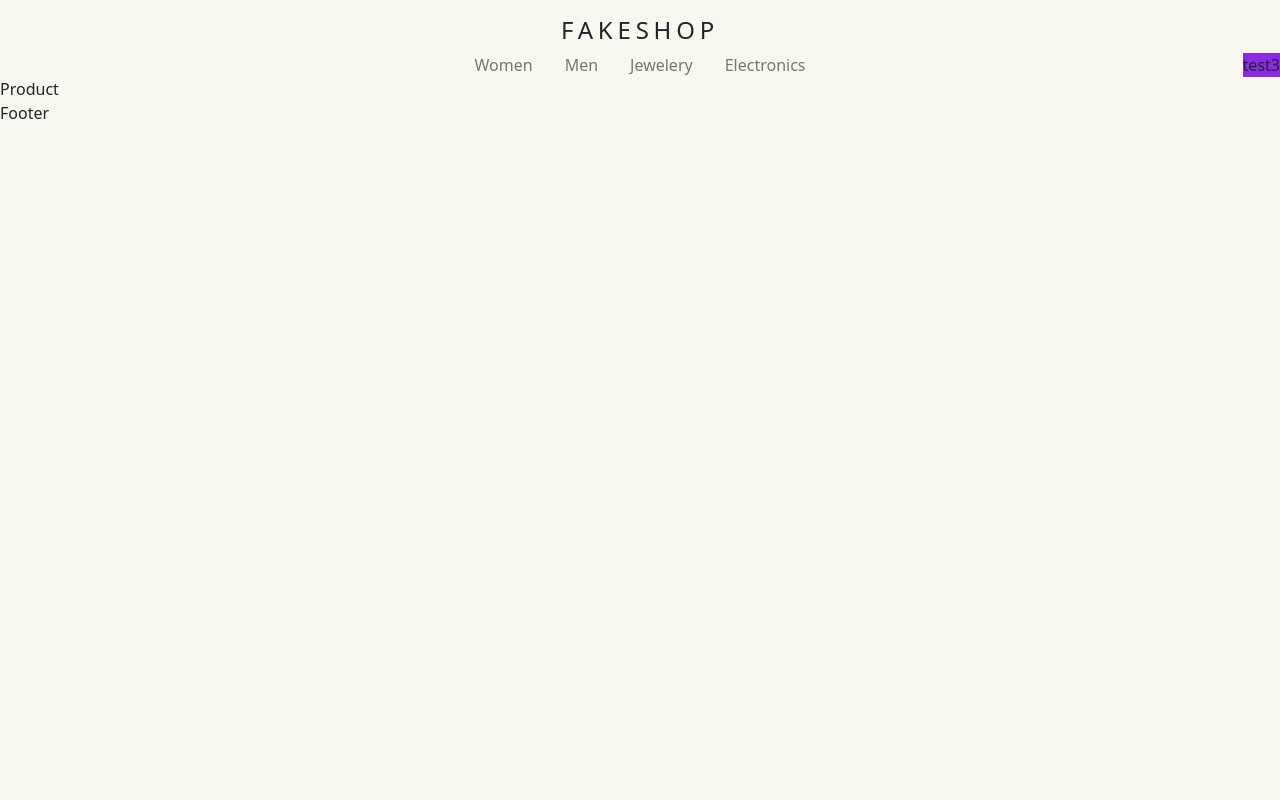
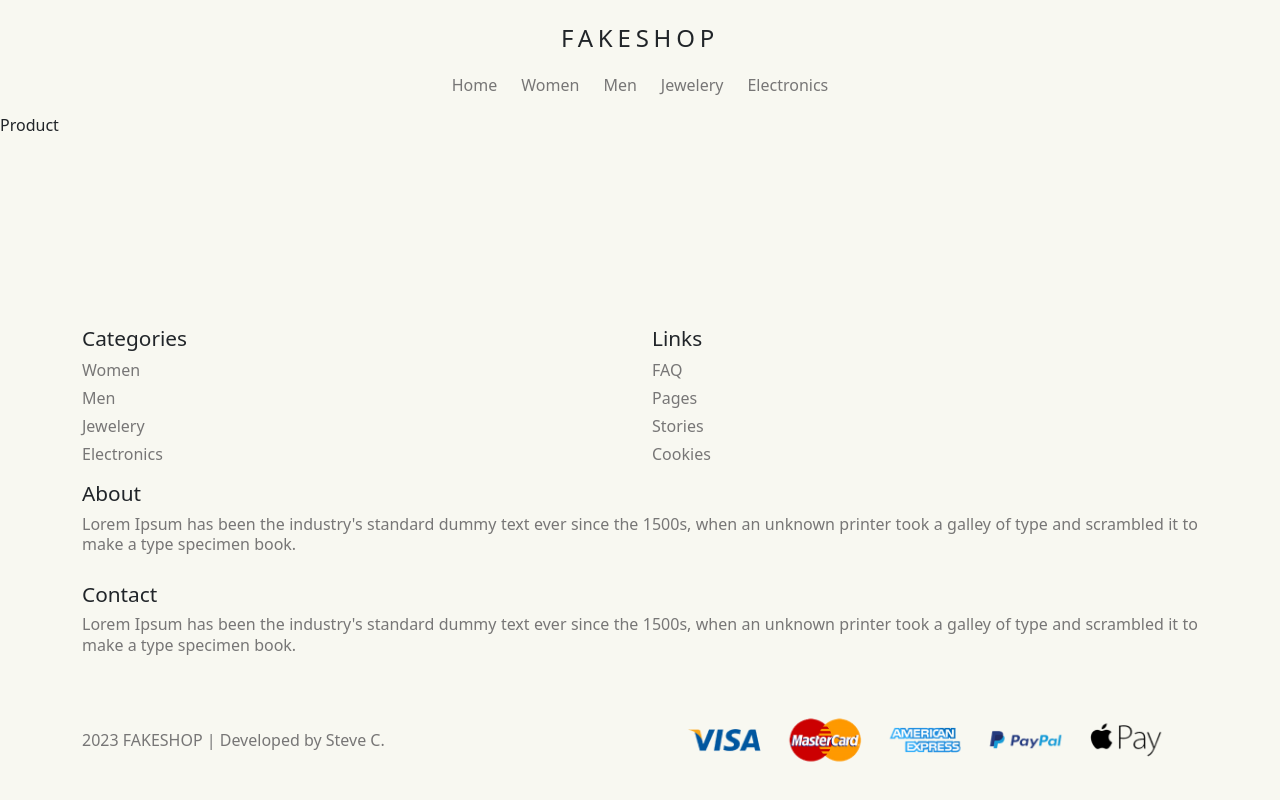
Before and after one commit to srt1678/ecommerce-app, a React (Create React App) app: page /product in a window 1280 px wide. Built offline with nearby package versions, Linux system fonts and the light colour scheme.

Commit message:
header_footer

```diff
--- a/src/App.css
+++ b/src/App.css
@@ -8,35 +8,54 @@
     text-decoration: none;
     background-color: rgb(248, 248, 241);
 }
-
-.navbar_title_container{
-    margin-top: 1rem;
+.navbar_title_container {
     display: flex;
     justify-content: center;
     letter-spacing: 0.3rem;
 }
-.navbar_container{
-    display: flex;
-    position: relative;
-    justify-content: center;
-    align-items: center;
-}
-.mid_section{
-    display: flex;
-}
 .category_text{
-    padding-left: 1rem;
-    padding-right: 1rem;
     font-size: 1rem;
     color: rgb(119, 118, 118);
 }
-.category_text:hover{
+.category_text:hover {
     color: black;
     cursor: pointer;
 }
-.last_section{
-    display: flex;
+
+
+
+
+/*-----Footer-----*/
+.footer_container{
+    text-align: center;
     position: absolute;
-    right: 0;
-    background-color: blueviolet;
+    bottom: 0;
 }
+.categories_span_title{
+    font-size: 1.3rem;
+    font-weight:400;
+    display: block;
+    position: relative;
+    text-align:left;
+}
+.categories_span{
+    display: block;
+    position: relative;
+    text-align:left;
+    font-size: 1rem;
+    color: rgb(119, 118, 118);
+}
+.categories_span:hover{
+    cursor: pointer;
+}
+.about_para {
+    display: block;
+    position: relative;
+    text-align: justify;
+    font-size: 1rem;
+    color: rgb(119, 118, 118);
+    line-height: 1.3rem;
+}
+.footer_payment_logos{
+    width: 30rem;
+}
--- a/src/components/Footer.js
+++ b/src/components/Footer.js
@@ -1,7 +1,78 @@
-import React from 'react'
+import React from "react";
+import Container from "react-bootstrap/Container";
+import Row from "react-bootstrap/Row";
+import Col from "react-bootstrap/Col";
+import footerImg from './img/paymentLogo.png'
 
 export const Footer = () => {
-  return (
-    <div>Footer</div>
-  )
-}
+    return (
+        <div style={{ display: "flex", justifyContent: "center"}}>
+            <Container className="footer_container">
+                <Row>
+                    <Col xxl={3} sm={6} className='mb-2'>
+                        <div>
+                            <span className="categories_span_title mb-1">
+                                Categories
+                            </span>
+                            <span className="categories_span mb-1">Women</span>
+                            <span className="categories_span mb-1">Men</span>
+                            <span className="categories_span mb-1">
+                                Jewelery
+                            </span>
+                            <span className="categories_span mb-1">
+                                Electronics
+                            </span>
+                        </div>
+                    </Col>
+                    <Col xxl={3} sm={6} className='mb-2'>
+                        <div>
+                            <span className="categories_span_title mb-1">
+                                Links
+                            </span>
+                            <span className="categories_span mb-1">FAQ</span>
+                            <span className="categories_span mb-1">Pages</span>
+                            <span className="categories_span mb-1">
+                                Stories
+                            </span>
+                            <span className="categories_span mb-1">
+                                Cookies
+                            </span>
+                        </div>
+                    </Col>
+                    <Col xxl={3} className='mb-2'>
+                        <div>
+                            <span className="categories_span_title mb-1">
+                                About
+                            </span>
+                            <p className="about_para">
+                                Lorem Ipsum has been the industry's standard
+                                dummy text ever since the 1500s, when an unknown
+                                printer took a galley of type and scrambled it
+                                to make a type specimen book.
+                            </p>
+                        </div>
+                    </Col>
+                    <Col xxl={3} className='mb-2'>
+                        <div>
+                            <span className="categories_span_title mb-1">
+                                Contact
+                            </span>
+                            <p className="about_para">
+                                Lorem Ipsum has been the industry's standard
+                                dummy text ever since the 1500s, when an unknown
+                                printer took a galley of type and scrambled it
+                                to make a type specimen book.
+                            </p>
+                        </div>
+                    </Col>
+                </Row>
+                <Row style={{alignItems: 'center'}}>
+                    <Col className='categories_span'>2023 FAKESHOP | Developed by Steve C.</Col>
+                    <Col>
+                        <img className='footer_payment_logos' src={footerImg}></img>
+                    </Col>
+                </Row>
+            </Container>
+        </div>
+    );
+};
--- a/src/components/NavBar.js
+++ b/src/components/NavBar.js
@@ -1,6 +1,6 @@
-import React from "react";
+import React, { useState } from "react";
 import { Link } from "react-router-dom";
-import { Container, Nav, Navbar } from "react-bootstrap";
+import { Container, Row, Col, Navbar, Nav, NavDropdown } from "react-bootstrap";
 import { Search, Person, Heart, Cart2 } from "react-bootstrap-icons";
 import { useNavigate } from "react-router-dom";
 
@@ -9,26 +9,47 @@ export const NavBar = () => {
 
     return (
         <>
-            <div className="navbar_title_container">
+            <div className="navbar_title_container mt-4">
                 <h4>FAKESHOP</h4>
             </div>
+            <Navbar variant="light" className='pt-1'>
+                <Container className="justify-content-center">
+                    <Nav>
+                    <Nav.Link as={Link} to="/" className='category_text pe-3'>Home</Nav.Link>
+                        <Nav.Link as={Link} to="/" className='category_text pe-3'>Women</Nav.Link>
+                        <Nav.Link as={Link} to="/product" className='category_text pe-3'>Men</Nav.Link>
+                        <Nav.Link as={Link} to="/product" className='category_text pe-3'>Jewelery</Nav.Link>
+                        <Nav.Link as={Link} to="/" className='category_text'>Electronics</Nav.Link>
+
+                    </Nav>
+                </Container>
+            </Navbar>
+            {/*
             <div className="navbar_container">
+                <div className='left_section'></div>
                 <div className="mid_section">
-                    <Link to="/" style={{textDecoration: 'none'}}>
+                    <Link to="/" style={{ textDecoration: "none" }}>
                         <div className="category_text">Women</div>
                     </Link>
-                    <Link to="/product" style={{textDecoration: 'none'}}>
+                    <Link to="/product" style={{ textDecoration: "none" }}>
                         <div className="category_text">Men</div>
                     </Link>
-                    <Link to="/product" style={{textDecoration: 'none'}}>
+                    <Link to="/product" style={{ textDecoration: "none" }}>
                         <div className="category_text">Jewelery</div>
                     </Link>
-                    <Link to="/product" style={{textDecoration: 'none'}}>
+                    <Link to="/product" style={{ textDecoration: "none" }}>
                         <div className="category_text">Electronics</div>
                     </Link>
                 </div>
-                <div className="last_section">test3</div>
+                <div className="right_section">
+                    <Search className="navbar_icon" size={23} />
+                    <Person className="navbar_icon" size={25} />
+                    <Heart className="navbar_icon" size={23} />
+                    <Cart2 className="navbar_icon" size={25} />
+
+                </div>
             </div>
+             */}
         </>
     );
 };
```
Also changed, not shown: src/components/img/paymentLogo.png (added).
